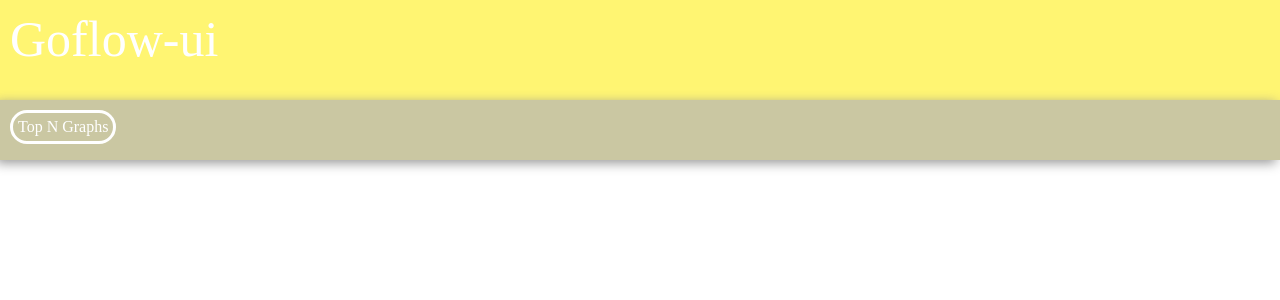
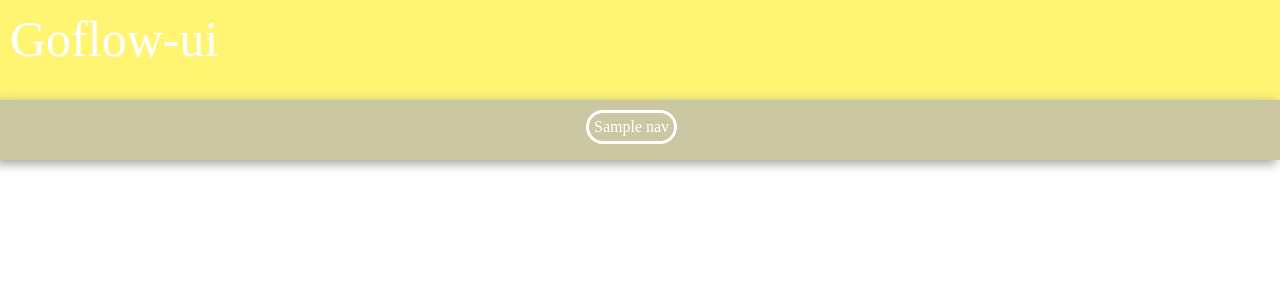
Before and after one commit to adambaumeister/goflow-ui, a Flask app: template templates/header.html in a window 1280 px wide. Shown: the top 300 px of the page. Run offline with Flask 2, Linux system fonts and the light colour scheme; the template is opened without the code that fills it: most values are stand-ins (such as "Sample title", 1, 10 or a date in 2020); some libraries are stand-ins or nearby versions; some web fonts are replaced.

Commit message:
Improving navigation

```diff
--- a/static/styles.css
+++ b/static/styles.css
@@ -19,6 +19,9 @@
     background-color: #cac7a2;
     box-shadow: -4px 3px 11px 0px #969696
 }
+.nav-container {
+    margin-left: 45%;
+}
 
 .nav-button {
     margin: 10px;
@@ -35,6 +38,7 @@
     color: #cac7a2;
 }
 
+
 body {
     font-family: 'Baloo';
     margin: 0px;
--- a/templates/header.html
+++ b/templates/header.html
@@ -5,5 +5,9 @@
 </head>
 <div class="main-header"><div class="title">Goflow-ui</div></div>
 <div class="main-nav">
-    <a href="/topn?f=dst_ip" class="nav-button">Top N Graphs</a>
+    <div class="nav-container">
+    {% for nav in nav_buttons %}
+    <a href="{{ nav.href }}" class="nav-button">{{ nav.name }}</a>
+    {% endfor %}
+    </div>
 </div>
--- a/test.py
+++ b/test.py
@@ -16,11 +16,13 @@ options = {
 }
 b = backends.get("mysql", OPTIONS=options)
 app = Flask(__name__)
+p = Page(header_template="header.html", body_template="test.html", footer_template="footer.html")
+p.add_nav_button("/topn?f=dst_ip", "Graphs")
+p.add_nav_button("/topn?f=dst_ip&sum=bytes", "Graph Sum")
+
 
 @app.route('/topn')
 def topn():
-    p = Page(header_template="header.html", body_template="test.html", footer_template="footer.html")
-
     field = request.args['f']
 
     g = b.topn_graph(field)
@@ -29,7 +31,6 @@ def topn():
 
 @app.route('/topn_sum')
 def topn_sum():
-    p = Page(header_template="header.html", body_template="test.html", footer_template="footer.html")
 
     field = request.args['f']
     sum = request.args['sum']
```
Also changed, not shown: pages/Page.py (+11 -1 lines).
